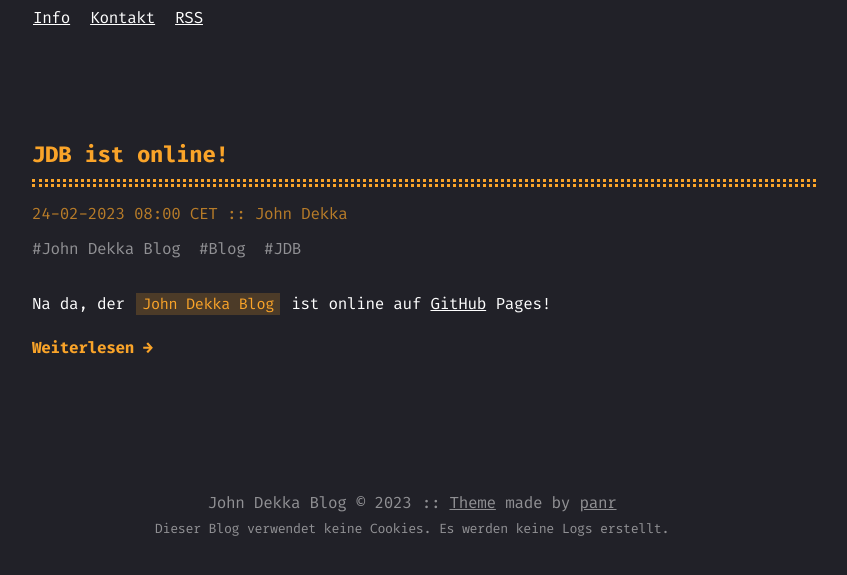
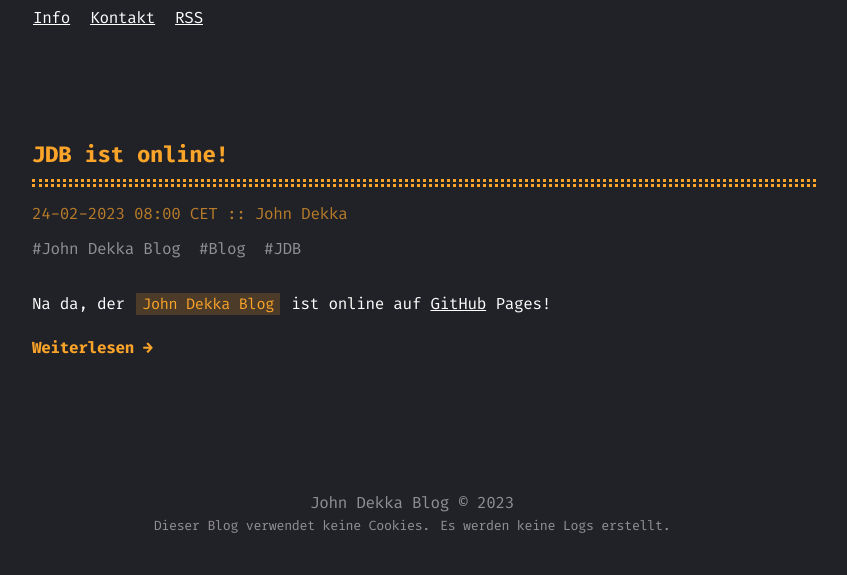
Before and after one commit to John-Dekka/john-dekka.github.io, a plain HTML site: page index.html in a window 1280 px wide. Shown: the part 89-664 px from the top of the page, without its empty margins (216-1063 px from the left). Drawn offline with Linux system fonts and the light colour scheme.

Commit message:
Theme aktualisiert

```diff
--- a/index.html
+++ b/index.html
@@ -210,17 +210,15 @@
 
     <footer class="footer">
   <div class="footer__inner">
-
-      <div class="copyright copyright--user">
+      <div class="copyright">
         <span>John Dekka Blog © 2023</span>
-
-        <span>:: <a href="https://github.com/panr/hugo-theme-terminal" target="_blank">Theme</a> made by <a href="https://github.com/panr" target="_blank">panr</a></span>
-        <div>
-          <span><small>Dieser Blog verwendet keine Cookies.</span>
-          <span>Es werden keine Logs erstellt.</small></span>
-        </div>
       </div>
-
+  </div>
+  <div class="footer__inner">
+      <div class="copyright">
+          <small>Dieser Blog verwendet keine Cookies.</small>
+          <small>Es werden keine Logs erstellt.</small>
+      </div>
   </div>
 </footer>
 
```
Also changed, not shown: 404.html (+7 -9 lines), categories/index.html (+7 -9 lines), info/index.html (+7 -9 lines), kontakt/index.html (+7 -9 lines), posts/erster-eintrag/jdb-ist-online/index.html (+7 -9 lines), posts/index.html (+7 -9 lines), tags/blog/index.html (+7 -9 lines), tags/index.html (+7 -9 lines), tags/jdb/index.html (+7 -9 lines), tags/john-dekka-blog/index.html (+7 -9 lines).
